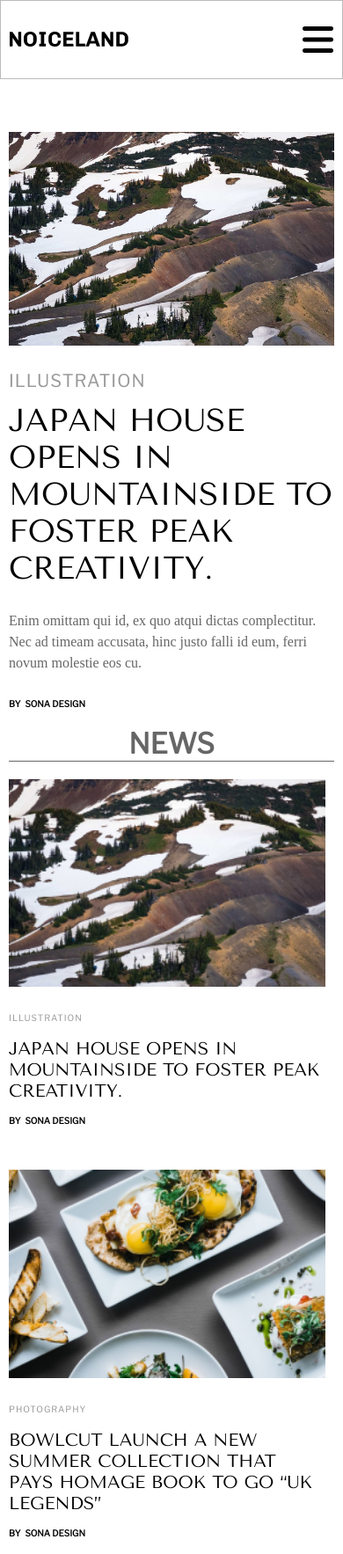
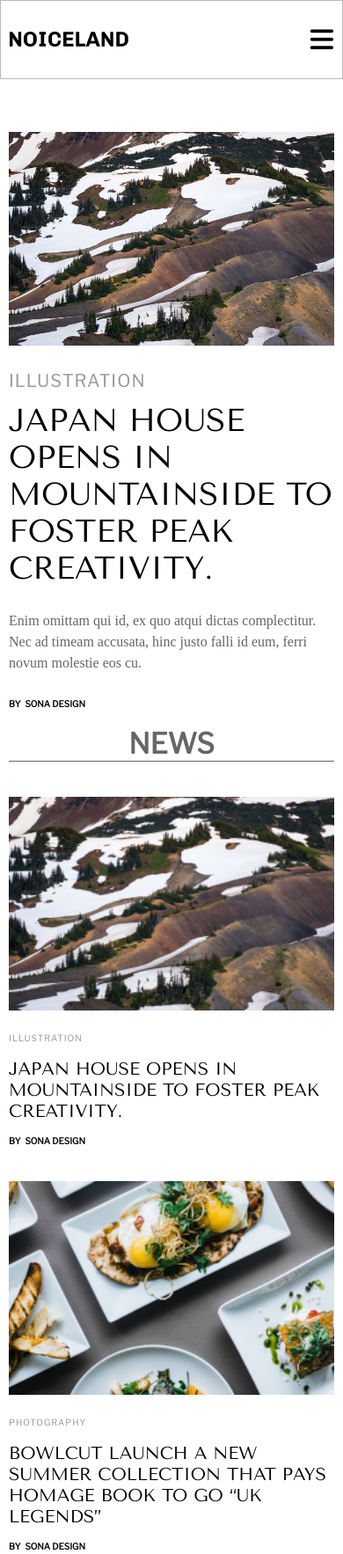
Before and after one commit to sekebaev/noiceland, a plain HTML site: page index.html in a window 390 px wide. Shown: the top 1767 px of the page at 88% size. Drawn offline with nearby package versions, Linux system fonts and the light colour scheme; a web font is replaced by a local one.

Commit message:
Add files via upload

```diff
--- a/css/style.css
+++ b/css/style.css
@@ -108,11 +108,13 @@ main{
 
 
 .two{
+
     padding-top: 150px;
 }
 
 .content{
     display: flex;
+
     flex-wrap: wrap;
 }
 
@@ -308,6 +310,7 @@ footer{
 
 
 .news{
+    display: none;
     padding-top: 20px;
     color: #666666;
     font-family: 'Libre Franklin', sans-serif;
@@ -330,6 +333,9 @@ footer{
 }
 
 @media (max-width:968px) {
+    .news{
+        display: block;
+    }
     .one{
         display: block;
     }
@@ -339,17 +345,25 @@ footer{
     .one .img{
         width: 100%;
     }
+    .two{
+        border-top: 1px solid #666666;
+    }
     .two .content .block{
-        max-width: max-content;
+        max-width: 100%;
+    }
+    .block{
+        margin: 20px 0;
     }
     .block .img{
+        display: flex;
+        justify-content: center;
         width: 100%;
     }
     .block .img img{
         width: 100%;
     }
     .two{
-        border-top: 1px solid #666666;
+
         padding-top: 20px;
     }
     .footer_content{
@@ -398,7 +412,7 @@ footer{
     }
     .bars{
         display: block;
-        font-size: 40px;
+        font-size: 30px;
     }
 
 }
```
